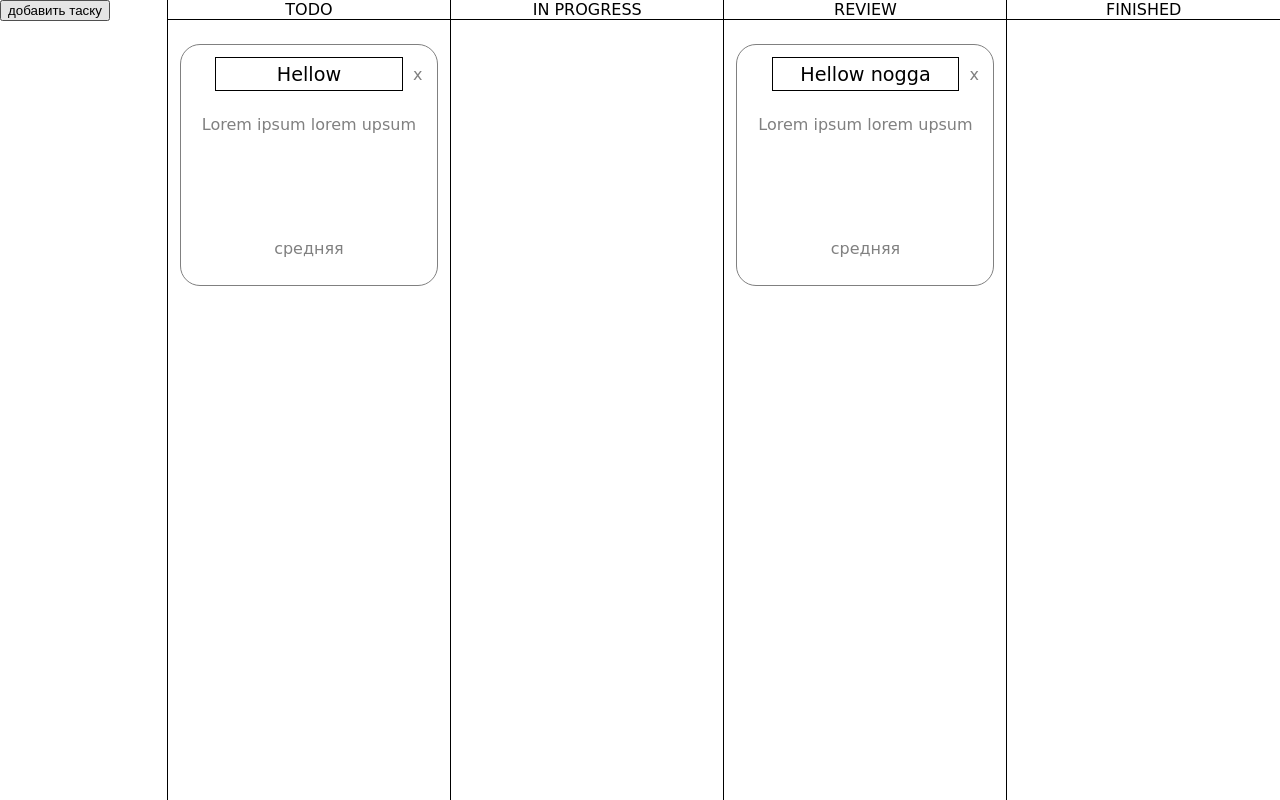
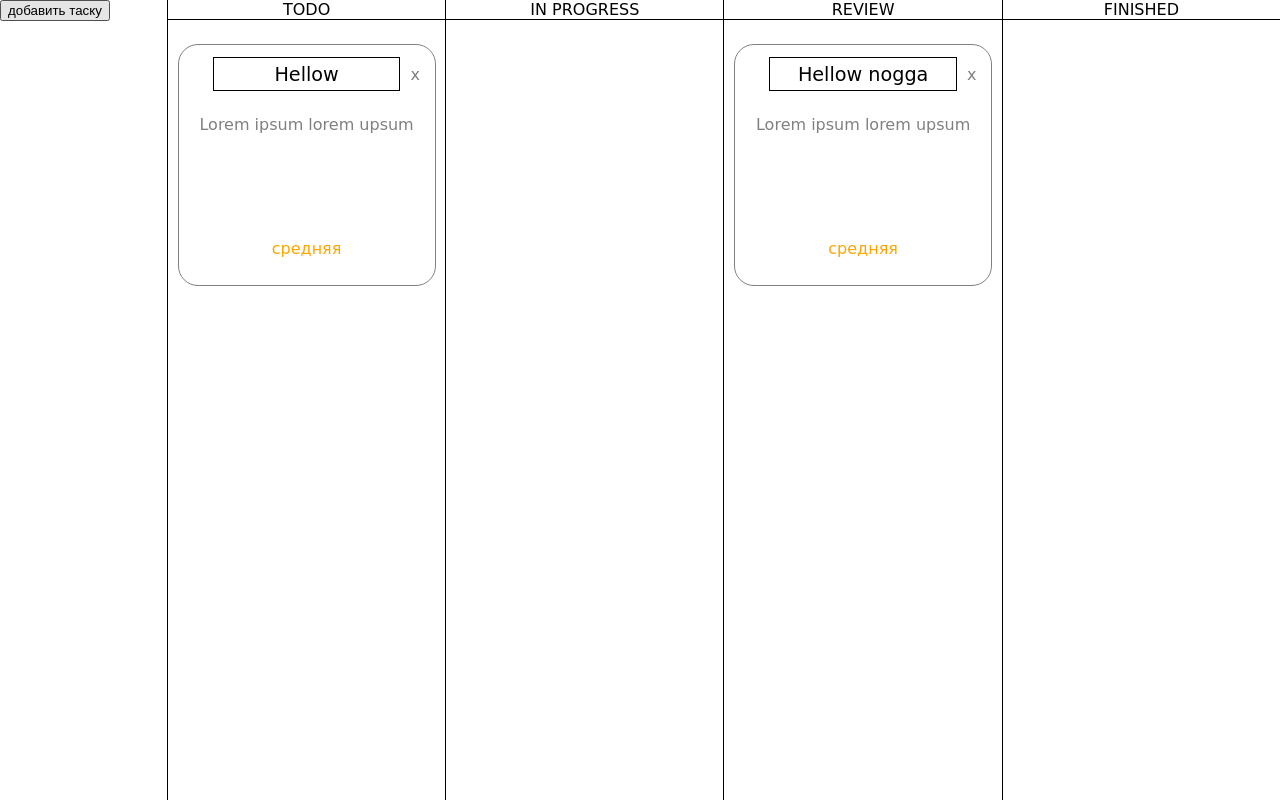
Before and after one commit to waverew/Rusty_Reactone_TaskTracker, a React (Create React App) app in the folder client/: page / in a window 1280 px wide. Built offline with nearby package versions, Linux system fonts and the light colour scheme.

Commit message:
added status highlight and delete

```diff
--- a/client/src/components/task/TaskTable.css
+++ b/client/src/components/task/TaskTable.css
@@ -8,6 +8,7 @@
 .task-table-inner {
     height: 100%;
     border-left: 1px solid;
+    overflow-y: scroll;
 }
 
 .task-table-inner-drag {
--- a/client/src/components/task/TaskTable.js
+++ b/client/src/components/task/TaskTable.js
@@ -101,10 +101,10 @@ const TaskTable = (props) => {
   };
   return (
     <div className="TaskTable">
-      <div
+	<div
         className="task-table-inner">
         <div className="justify-center d-flex table-title">TODO</div>
-        <div className="justify-center d-flex table-dyn-drag" onDrop={(e) => handleOnDrop(e, "todo", 0)}
+	<div className="justify-center d-flex table-dyn-drag" onDrop={(e) => handleOnDrop(e, "todo", 0)}
         onDragOver={handleOnDragOver}>
 
           <div>
--- a/client/src/components/task/task-chip/TaskChip.css
+++ b/client/src/components/task/task-chip/TaskChip.css
@@ -7,6 +7,7 @@
     color: grey;
     margin-top: 12px;
     margin-bottom: 12px;
+    position: relative;
 }
 
 .delete-chip {
--- a/client/src/components/task/task-chip/TaskChip.js
+++ b/client/src/components/task/task-chip/TaskChip.js
@@ -1,13 +1,33 @@
 import './TaskChip.css';
 const TaskChip = (props) => {
+
     const getImportance = () => {
+	const importanceStyle = document.getElementsByClassName("task-importance");
         switch (props.data.importance) {
-            case 0: return "низкая";
-            case 1: return "средняя";
-            case 2: return "высокая";
+            case 0: {
+		return "низкая";
+	    }
+            case 1: {
+		return "средняя";
+	    }
+            case 2: {
+		return "высокая";
+	    }
             default: return "обычная";
         }
     }
+
+	const styleColor = () => {
+		if (props.data.importance === 0) {
+			return "green";
+		}
+		if (props.data.importance === 1) {
+			return "orange";
+		}
+		if (props.data.importance === 2) {
+			return "red";
+		}
+	    }
 
     return (
         <div className="TaskChip" onDragStart={props.onDragStart} onDragEnd={props.onDragEnd} draggable>
@@ -20,7 +40,7 @@ const TaskChip = (props) => {
             <div className="d-flex task-content">
                 {props.data.content}
             </div>
-            <div className="d-flex task-importance">
+            <div className="d-flex task-importance" style={{color: styleColor()}}>
                 {getImportance()}
             </div>
         </div>
```
